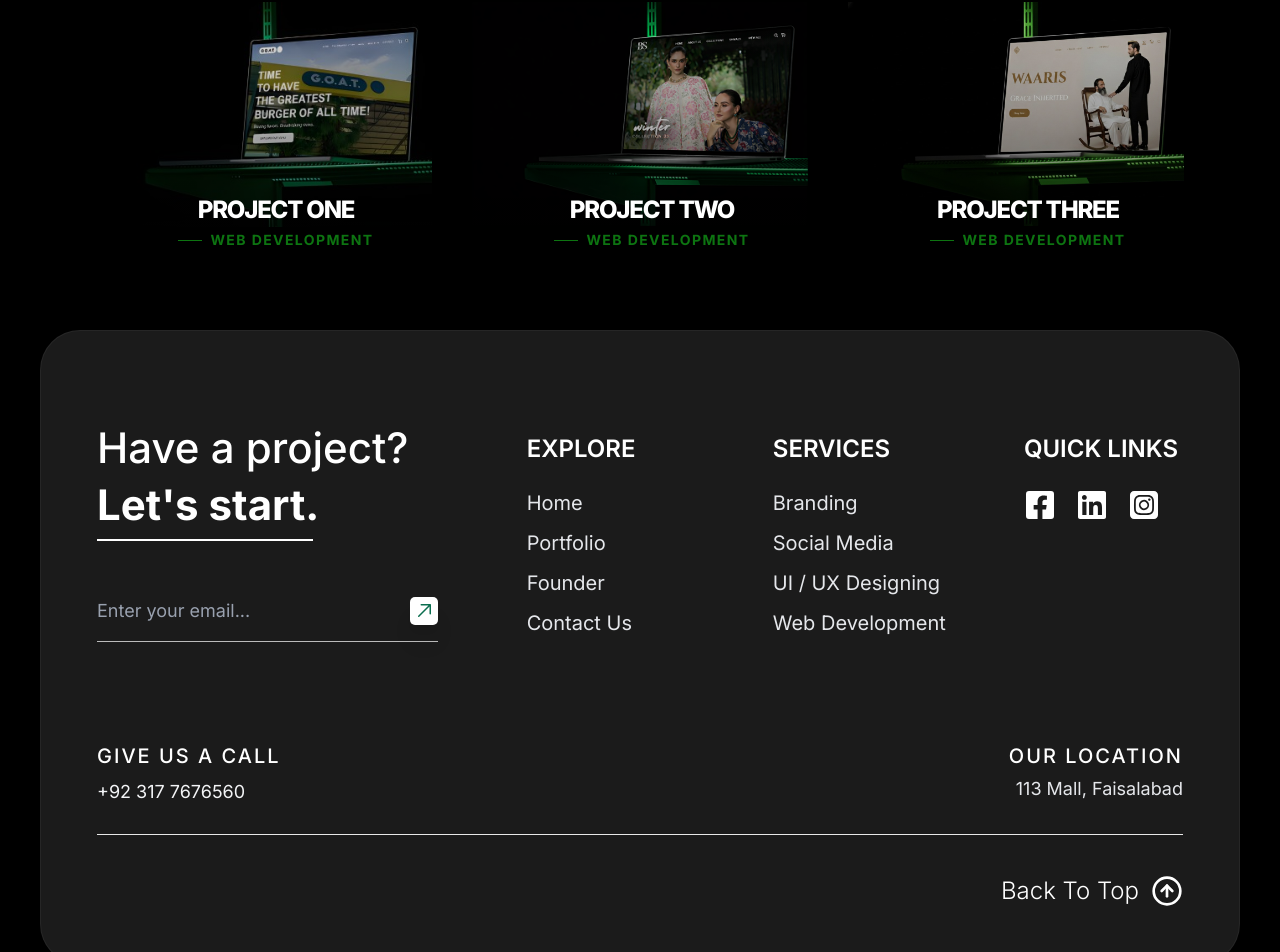
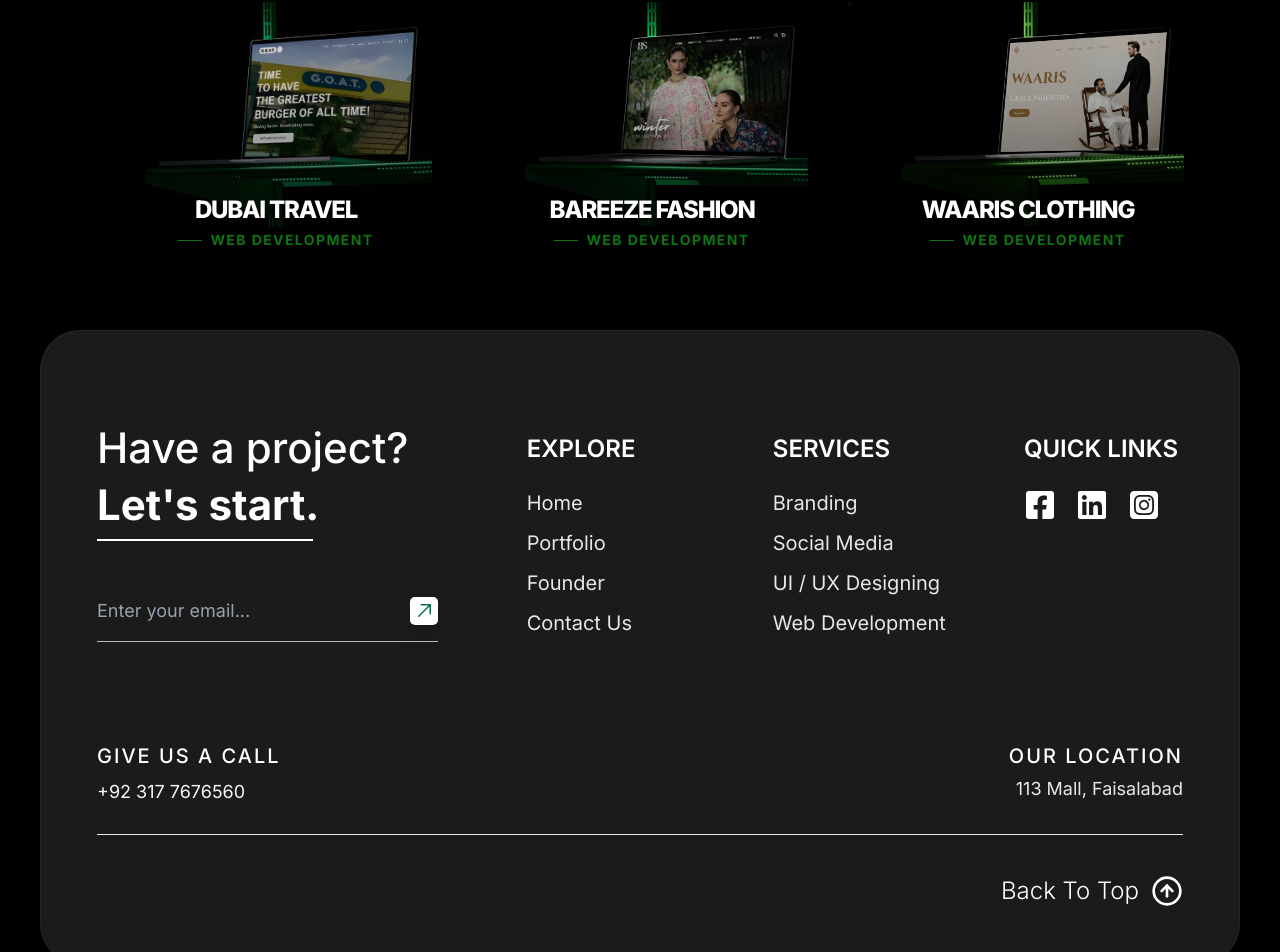
Before and after one commit to SafiullahZafar/TestingBroshtech.com, a React (Vite) app: page /portfolio in a window 1280 px wide. Shown: the part 2100-3052 px from the top of the page. Built offline with nearby package versions, Linux system fonts and the light colour scheme.

Commit message:
Going to modifed the image

```diff
--- a/src/pages/Portgfolio/WebDevelopment.tsx
+++ b/src/pages/Portgfolio/WebDevelopment.tsx
@@ -9,9 +9,9 @@
 };
 
 const webDevData: WebDevelopmentProject[] = [
-  { id: 1, title: "Project One", subTitle: "Web Development", image: "/webdevelopment1.jpeg", path: "https://got-dubai.vercel.app/" },
-  { id: 2, title: "Project Two", subTitle: "Web Development", image: "/webdevelopment2.png", path: "https://bareeze-store.vercel.app/" },
-  { id: 3, title: "Project Three", subTitle: "Web Development", image: "/1.png", path: "https://www.waaris.store/" },
+  { id: 1, title: "Dubai Travel", subTitle: "Web Development", image: "/webdevelopment1.jpeg", path: "https://got-dubai.vercel.app/" },
+  { id: 2, title: "Bareeze Fashion", subTitle: "Web Development", image: "/webdevelopment2.png", path: "https://bareeze-store.vercel.app/" },
+  { id: 3, title: "Waaris Clothing", subTitle: "Web Development", image: "/1.png", path: "https://www.waaris.store/" },
 ];
 
 const WebDevelopment: React.FC = () => {
```
